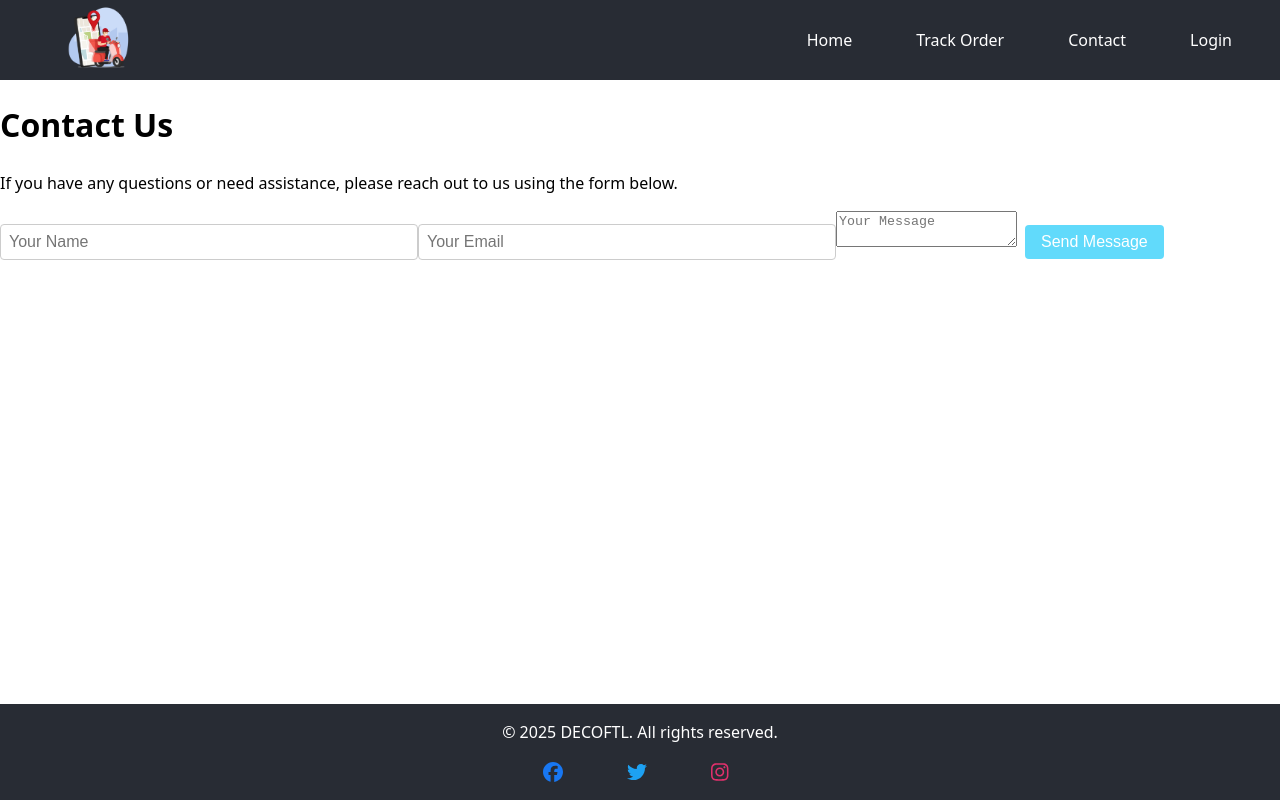
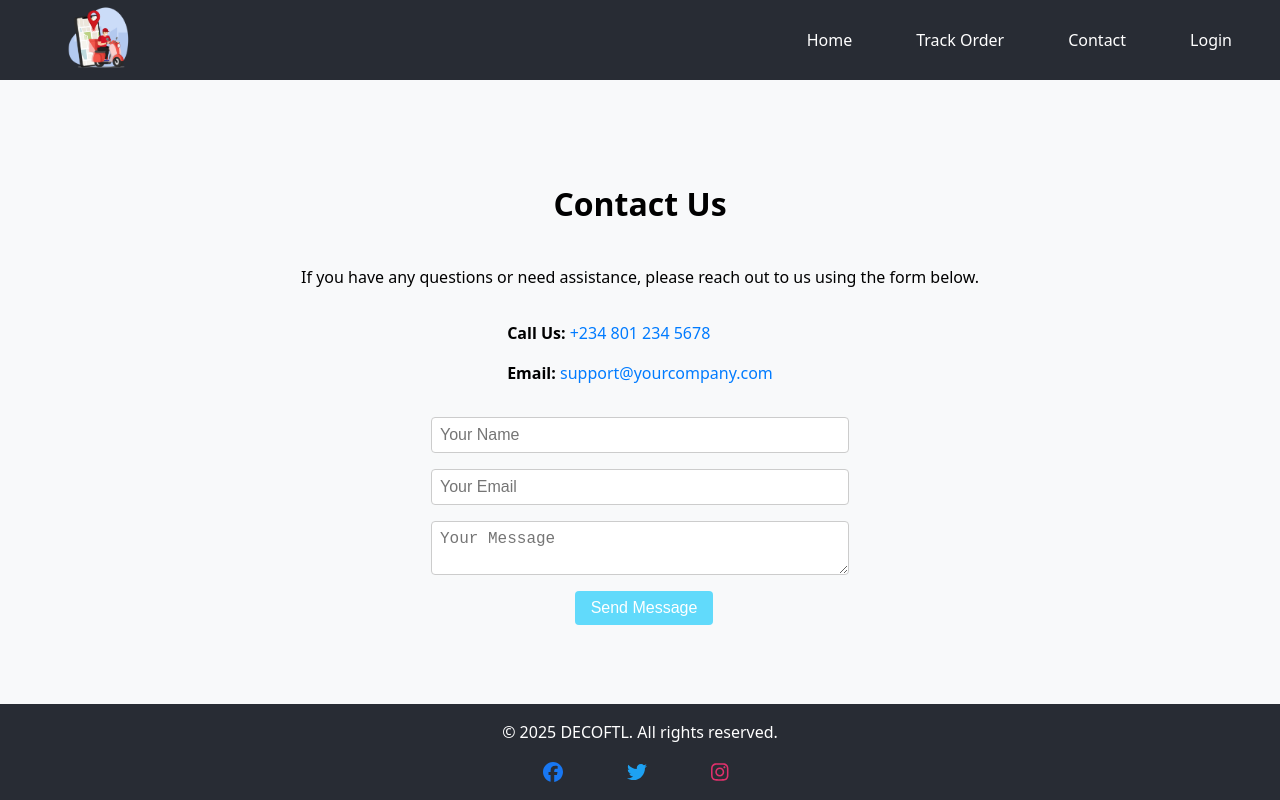
Before and after one commit to cloud9inepro/DECOFTL-LOGISTICS, a React (Vite) app in the folder DECOFTL/: page /Contact in a window 1280 px wide. Built offline with nearby package versions, Linux system fonts and the light colour scheme.

Commit message:
added new pages

```diff
--- a/DECOFTL/src/App.tsx
+++ b/DECOFTL/src/App.tsx
@@ -1,19 +1,85 @@
-import { Routes, Route } from 'react-router-dom';
+import { Routes, Route, useLocation } from 'react-router-dom';
+import { AnimatePresence, motion } from 'framer-motion';
 import Header from './components/Header';
 import Footer from './components/Footer';
 import Home from './pages/Home';
 import Contact from './pages/Contact';
+import Login from './pages/Login';
+import Register from './pages/Register';
+
+const pageVariants = {
+  initial: { opacity: 0, y: 30 },
+  animate: { opacity: 1, y: 0 },
+  exit: { opacity: 0, y: -30 },
+};
 
 function App() {
+  const location = useLocation();
+
   return (
     <>
       <Header />
 
-      <Routes>
-        <Route path="/" element={<Home />} />
-        <Route path="/Contact" element={<Contact />} />
-
-      </Routes>
+      <AnimatePresence mode="wait">
+        <Routes location={location} key={location.pathname}>
+          <Route
+            path="/"
+            element={
+              <motion.div
+                initial="initial"
+                animate="animate"
+                exit="exit"
+                variants={pageVariants}
+                transition={{ duration: 0.4 }}
+              >
+                <Home />
+              </motion.div>
+            }
+          />
+          <Route
+            path="/Contact"
+            element={
+              <motion.div
+                initial="initial"
+                animate="animate"
+                exit="exit"
+                variants={pageVariants}
+                transition={{ duration: 0.4 }}
+              >
+                <Contact />
+              </motion.div>
+            }
+          />
+          <Route
+            path="/Login"
+            element={
+              <motion.div
+                initial="initial"
+                animate="animate"
+                exit="exit"
+                variants={pageVariants}
+                transition={{ duration: 0.4 }}
+              >
+                <Login />
+              </motion.div>
+            }
+          />
+          <Route
+            path="/Register"
+            element={
+              <motion.div
+                initial="initial"
+                animate="animate"
+                exit="exit"
+                variants={pageVariants}
+                transition={{ duration: 0.4 }}
+              >
+                <Register />
+              </motion.div>
+            }
+          />
+        </Routes>
+      </AnimatePresence>
 
       <Footer />
     </>
--- a/DECOFTL/src/components/Header.tsx
+++ b/DECOFTL/src/components/Header.tsx
@@ -14,8 +14,8 @@ const Header = () => {
           <li><a href="/">Home</a></li>
           <li><a href="">Track Order</a></li>
         <li><Link to="/contact">Contact</Link></li>
+          <li><Link to="/login">Login</Link></li>
 
-          <li><a href="">Login</a></li>
         </ul>
       </nav>
 
--- a/DECOFTL/src/index.css
+++ b/DECOFTL/src/index.css
@@ -59,7 +59,17 @@ nav ul li a {
   color: white;
   text-decoration: none;
   font-weight: 500;
+  transition: all 0.3s ease-in-out;
 }
+
+
+
+
+nav ul li a:hover {
+  color: #54b3d6;
+}
+
+
 
 .main{
   text-align: center;
@@ -119,17 +129,71 @@ input{
   text-align: center;
 }
 
+/*-------------------------------contact-----------------------*/
+
+.contact{
+  display: flex;
+  flex-direction: column;
+  align-items: center;
+  justify-content: center;
+  padding: 2rem;
+  background-color: #f8f9fa;
+  height: 70vh;
+}
 
 
 
+.contact-info {
+  margin-bottom: 1rem;
+  font-size: 1rem;
+}
+
+.contact-info a {
+  color: #007BFF;
+  text-decoration: none;
+}
+
+.contact-info a:hover {
+  text-decoration: underline;
+}
+
+.contact-form {
+  display: flex;
+  flex-direction: column;
+  align-items: center;
+  gap: 1rem;
+}
+.contact-form textarea,
+.contact-form input {
+  width: 300%;
+  max-width: 400px;
+  padding: 0.5rem;
+  border: 1px solid #ccc;
+  border-radius: 4px;
+  font-size: 1rem;
+}
+input:focus,
+textarea:focus {
+  outline: none; /* Remove default browser outline */
+  border: 2px solid #21a1f1; /* Blue border on focus */
+  box-shadow: 0 0 5px rgba(0, 123, 255, 0.5); /* Soft blue glow */
+  transition: all 0.2s ease-in-out;
+}
 
 
+/*-----------------------------------------Login--------------------------*/
 
+.login {
+  display: flex;
+  flex-direction: column;
+  align-items: center;
+  justify-content: center;
+  padding: 2rem;
+  background-color: #f8f9fa;
+  height: 70vh;
+}
 
-
-
-
-
+/*-------------Authpage------------------*/
 
 
 
--- a/DECOFTL/src/main.tsx
+++ b/DECOFTL/src/main.tsx
@@ -4,6 +4,10 @@ import { createRoot } from 'react-dom/client'
 import './index.css'
 import App from './App.tsx'
 import Contact from './pages/Contact';
+
+
+
+
 
 createRoot(document.getElementById('root')!).render(
    <StrictMode>
--- a/DECOFTL/src/pages/Contact.tsx
+++ b/DECOFTL/src/pages/Contact.tsx
@@ -7,17 +7,24 @@ import Footer from '../components/Footer';
 const Contact =() => {
   return (
     <>
-
       <main className='contact'>
   <h1>Contact Us</h1>
   <p>If you have any questions or need assistance, please reach out to us using the form below.</p>
-        <form>
+
+  {/* 📞 Direct Contact Info */}
+  <div className="contact-info">
+    <p><strong>Call Us:</strong> <a href="tel:+2348012345678">+234 801 234 5678</a></p>
+    <p><strong>Email:</strong> <a href="mailto:support@yourcompany.com">support@yourcompany.com</a></p>
+  </div>
+
+  <form className='contact-form'>
     <input type="text" placeholder="Your Name" required />
     <input type="email" placeholder="Your Email" required />
     <textarea placeholder="Your Message" required></textarea>
     <button className='main-btn' type="submit">Send Message</button>
   </form>
 </main>
+
     </>
   );
 }
--- a/DECOFTL/src/pages/Home.tsx
+++ b/DECOFTL/src/pages/Home.tsx
@@ -1,32 +1,33 @@
 
-import { motion } from 'framer-motion';
+// import { motion } from 'framer-motion';
 
-const pageVariants = {
-  initial: {
-    opacity: 0,
-    scale: 0.98,
-    filter: 'blur(8px)',
-    y: 30,
-  },
-  animate: {
-    opacity: 1,
-    scale: 1,
-    filter: 'blur(0px)',
-    y: 0,
-    transition: {
-      duration: 1.3,
-      ease: [0.25, 0.46, 0.45, 0.94],
-    },
-  },
-};
+// const pageVariants = {
+//   initial: {
+//     opacity: 0,
+//     scale: 0.98,
+//     filter: 'blur(8px)',
+//     y: 30,
+//   },
+//   animate: {
+//     opacity: 1,
+//     scale: 1,
+//     filter: 'blur(0px)',
+//     y: 0,
+//     transition: {
+//       duration: 1.3,
+//       ease: [0.25, 0.46, 0.45, 0.94],
+//     },
+//   },
+// };
 
 const Home = () => {
   return (
-    <motion.main
-      initial="initial"
-      animate="animate"
-      variants={pageVariants}
-    >
+    // <motion.main
+    //   initial="initial"
+    //   animate="animate"
+    //   variants={pageVariants}
+    // >
+    <>
       <div className='main'>
         <h1>Track Your Package</h1>
         <p>Enter your tracking number below...</p>
@@ -41,8 +42,10 @@ const Home = () => {
         <div className='service-card1'><p>Service 2</p></div>
         <div className='service-card1'><p>Service 3</p></div>
       </div>
-    </motion.main>
-  );
-};
+
+    </>
+    );
+}
+
 
 export default Home;
--- /dev/null
+++ b/DECOFTL/src/pages/Login.tsx
@@ -0,0 +1,22 @@
+import React from 'react';
+import Header from '../components/Header';
+import Footer from '../components/Footer';
+
+const Login = () => {
+  return (
+    <>
+
+      <main className='login'>
+        <h1>Login</h1>
+        <form className='login-form'>
+          <input type="email" placeholder="Email" required />
+          <input type="password" placeholder="Password" required />
+          <button className='main-btn' type="submit">Login</button>
+        </form>
+        <p className='register-link'>Don't have an account? <a href="/register">Register here</a> </p>
+      </main>
+    </>
+  );
+}
+
+export default Login;
--- /dev/null
+++ b/DECOFTL/src/pages/Register.tsx
@@ -0,0 +1,22 @@
+import React from 'react';
+import Header from '../components/Header';
+import Footer from '../components/Footer';
+
+const Register = () => {
+  return (
+    <>
+        <main className='register'>
+            <h1>Register</h1>
+            <form className='register-form'>
+            <input type="text" placeholder="Full Name" required />
+            <input type="email" placeholder="Email" required />
+            <input type="password" placeholder="Password" required />
+            <button className='main-btn' type="submit">Register</button>
+            </form>
+            <p className='login-link'>Already have an account? <a href="/login">Login here</a></p>
+        </main>
+    </>
+  );
+}
+
+export default Register;
```
Also changed, not shown: DECOFTL/src/pages/Authpage.tsx (added). Lines whose indentation alone changed are shown as unchanged.
